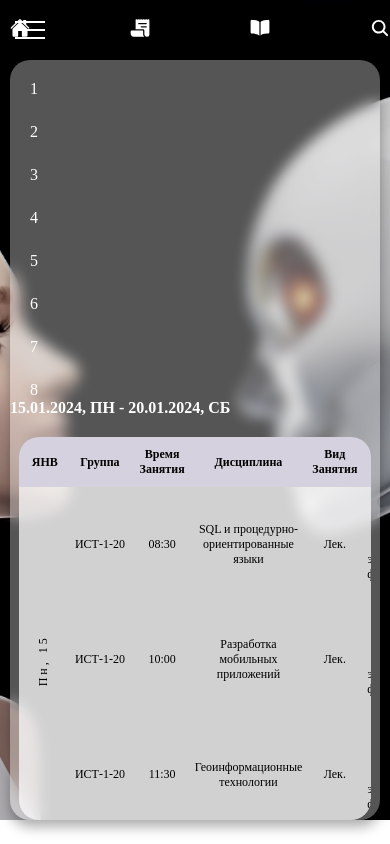
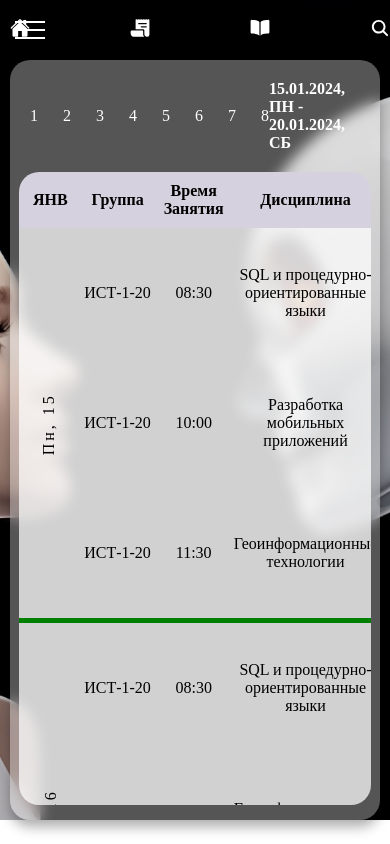
Before and after one commit to Appakov/sky, a plain HTML site: page index.html in a window 390 px wide. Shown: the top 844 px of the page. Drawn offline with nearby package versions, Linux system fonts and the light colour scheme; a script that the page names is missing.

Commit message:
first commit

```diff
--- a/scss/core.scss
+++ b/scss/core.scss
@@ -5,8 +5,8 @@
 }
 .container{
   padding: 0 10px;
-  max-width: 100%;
-  width: 1200px;
+  max-width:  1200px;
+  width: 100%;
   margin: 0 auto;
 }
 ul{
--- a/scss/style.scss
+++ b/scss/style.scss
@@ -211,6 +211,7 @@
 }
 
 .table-body {
+
   width: 95%;
   max-height: calc(89% - 1.6rem);
   background-color: #fffb;
@@ -225,8 +226,6 @@
 }
 
 table {
-  width: 100%;
-
   th {
     padding: 10px;
   }
@@ -235,10 +234,12 @@ table {
 table,
 th,
 td {
+
   padding: 20px 0;
   border-collapse: collapse;
   text-align: center;
 }
+
 
 th {
   background-color: #d5d1defe;
@@ -268,52 +269,3 @@ tr {
   letter-spacing: 3px;
   white-space: nowrap;
 }
-
-/* Для экранов шириной менее 768px */
-@media screen and (max-width: 768px) {
-  .time-table__title {
-    flex-direction: column;
-    /* Изменяем направление flex-контейнера */
-    align-items: flex-start;
-    /* Выравниваем элементы по левому краю */
-  }
-
-  .menu-nav {
-    flex-wrap: wrap;
-    /* Разрешаем перенос элементов на новую строку */
-    justify-content: center;
-    /* Выравниваем элементы по центру */
-  }
-
-  .menu-nav__list {
-    width: 50%;
-    /* Задаем ширину элементов 50%, чтобы они размещались по два на строку */
-  }
-
-  .table-body {
-    max-height: calc(80vh - 1.6rem);
-    /* Уменьшаем максимальную высоту таблицы для лучшей адаптации */
-  }
-
-  table,
-  th,
-  td {
-    font-size: 14px;
-    /* Уменьшаем размер шрифта */
-  }
-}
-
-/* Для экранов шириной менее 576px */
-@media screen and (max-width: 576px) {
-  .menu-nav__list {
-    width: 100%;
-    /* Задаем ширину элементов 100%, чтобы они размещались по одному на строку */
-  }
-
-  table,
-  th,
-  td {
-    font-size: 12px;
-    /* Уменьшаем размер шрифта */
-  }
-}
```
Also changed, not shown: css/core.css, css/style.css, index.html (renamed from home.html).
